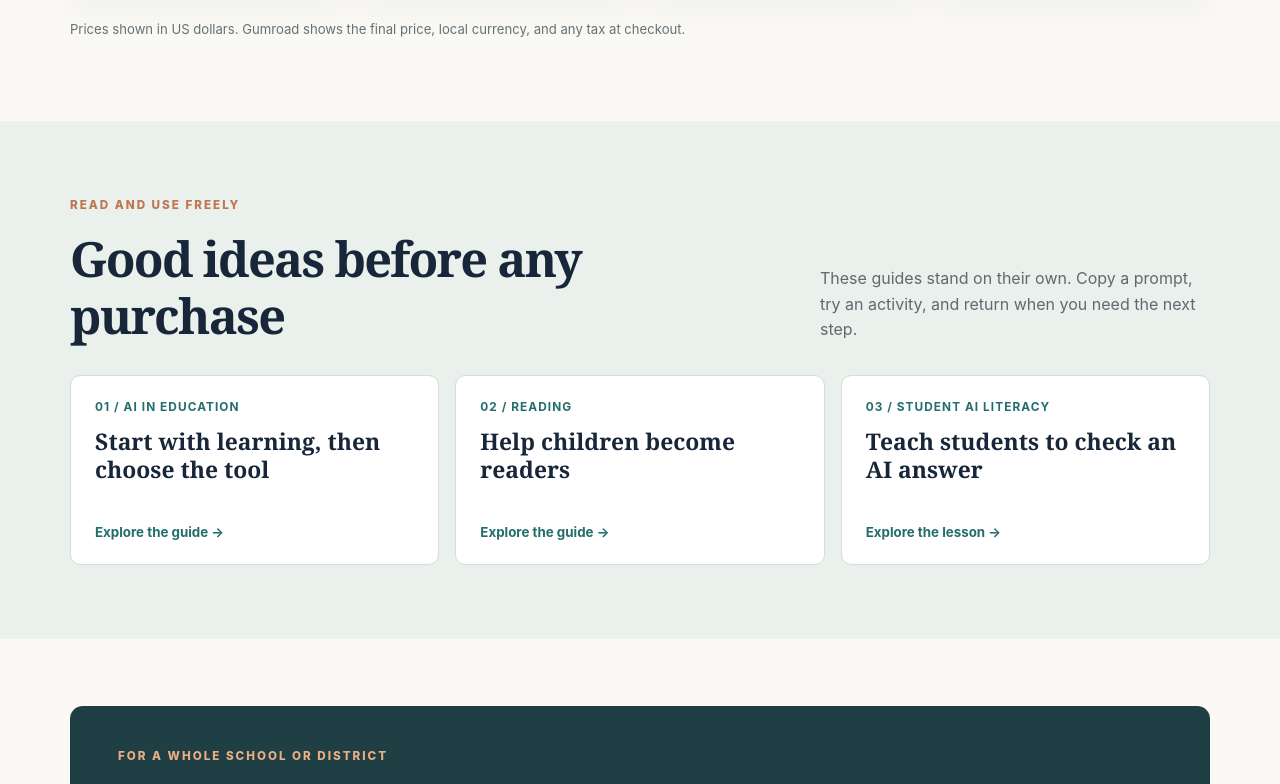
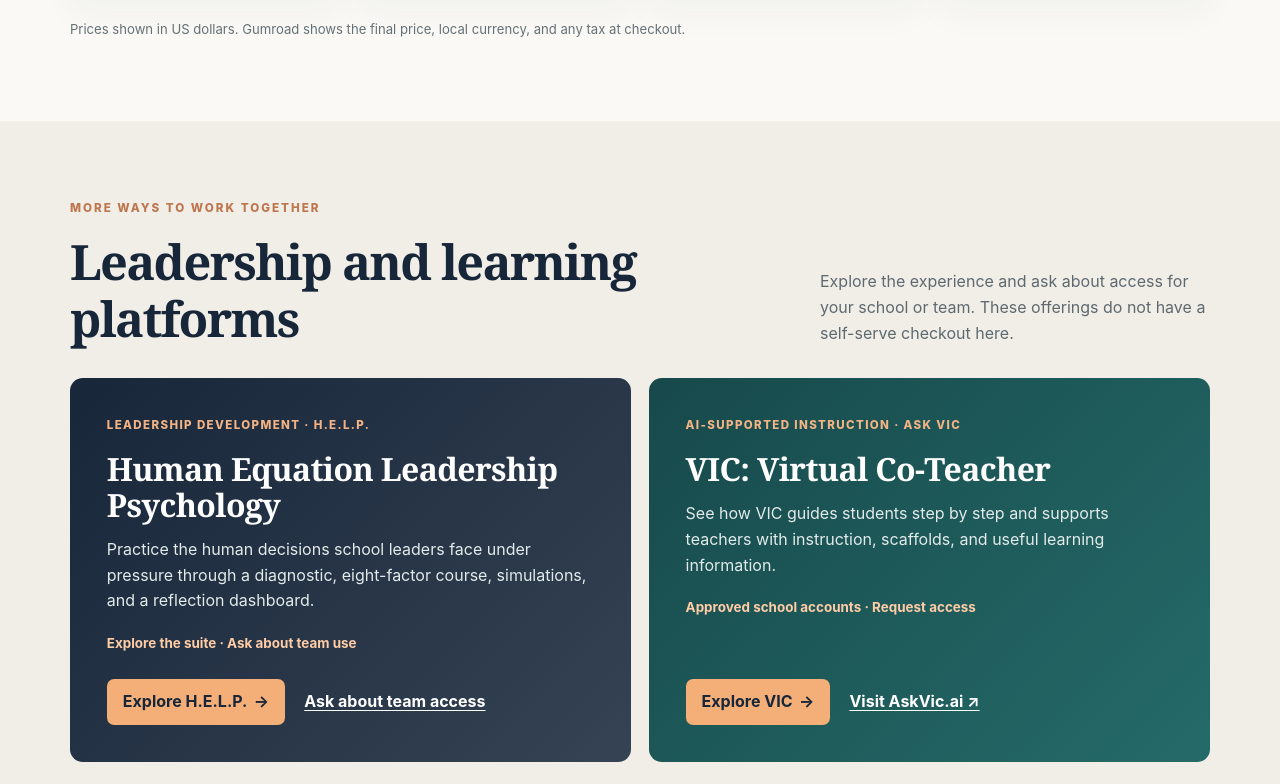
Before and after one commit to DrRobF/rob-furman-portfolio, a Next.js app: page /resources in a window 1280 px wide. Shown: the part 1495-2279 px from the top of the page. Built offline with nearby package versions, Linux system fonts and the light colour scheme.

Commit message:
Add H.E.L.P. and Ask VIC to resource store (#449)
* Add H.E.L.P. and Ask VIC to store

* Style H.E.L.P. and Ask VIC store cards

```diff
--- a/app/resources/page.js
+++ b/app/resources/page.js
@@ -5,7 +5,7 @@
 
 export const metadata = {
   title: 'Educator Resources & Digital Toolkits | Dr. Rob Furman',
-  description: 'Shop Dr. Rob Furman’s digital resources for school leadership, practical AI, difficult conversations, and creative classrooms. Explore the details here, then check out securely on Gumroad.',
+  description: 'Explore Dr. Rob Furman’s educator store: digital downloads, the H.E.L.P. leadership suite, and Ask VIC, a virtual co-teacher for schools.',
   alternates: { canonical: 'https://www.drrobfurman.com/resources' },
 };
 
@@ -16,13 +16,13 @@
         <div className="container">
           <p className={styles.eyebrow}>Dr. Rob Furman’s resource store</p>
           <h1>Tools for the real work of education.</h1>
-          <p className={styles.heroLead}>A decision to make. A conversation to prepare for. A lesson to teach. Find a resource you can put to work, then come back when the next challenge arrives.</p>
+          <p className={styles.heroLead}>A decision to make. A conversation to prepare for. A lesson to teach. Find downloads, leadership practice, and AI-supported learning tools you can put to work.</p>
           <div className={styles.heroActions}>
             <a className={styles.primaryButton} href="#shop">Explore the resources</a>
             <Link className={styles.outlineButton} href="#free-guides">Start with a free guide</Link>
           </div>
           <div className={styles.heroDetails} aria-label="Store details">
-            <span>Instant digital downloads</span><span>Editable tools</span><span>Created by a practicing school leader</span>
+            <span>Instant digital downloads</span><span>School tools and platforms</span><span>Created by a practicing school leader</span>
           </div>
         </div>
       </section>
@@ -55,6 +55,37 @@
         </div>
       </section>
 
+      <section className={styles.platformSection} id="platforms" aria-labelledby="platform-title">
+        <div className="container">
+          <div className={styles.sectionHeading}>
+            <div><p className={styles.eyebrow}>More ways to work together</p><h2 id="platform-title">Leadership and learning platforms</h2></div>
+            <p>Explore the experience and ask about access for your school or team. These offerings do not have a self-serve checkout here.</p>
+          </div>
+          <div className={styles.platformGrid}>
+            <article className={`${styles.platformCard} ${styles.helpCard}`}>
+              <p className={styles.platformKicker}>Leadership development · H.E.L.P.</p>
+              <h3>Human Equation Leadership Psychology</h3>
+              <p>Practice the human decisions school leaders face under pressure through a diagnostic, eight-factor course, simulations, and a reflection dashboard.</p>
+              <p className={styles.platformStatus}>Explore the suite · Ask about team use</p>
+              <div className={styles.platformActions}>
+                <Link href="/human-equation-suite" className={styles.platformPrimary}>Explore H.E.L.P. <span aria-hidden="true">→</span></Link>
+                <Link href="/contact" className={styles.platformSecondary}>Ask about team access</Link>
+              </div>
+            </article>
+            <article className={`${styles.platformCard} ${styles.vicCard}`}>
+              <p className={styles.platformKicker}>AI-supported instruction · Ask VIC</p>
+              <h3>VIC: Virtual Co-Teacher</h3>
+              <p>See how VIC guides students step by step and supports teachers with instruction, scaffolds, and useful learning information.</p>
+              <p className={styles.platformStatus}>Approved school accounts · Request access</p>
+              <div className={styles.platformActions}>
+                <Link href="/vic" className={styles.platformPrimary}>Explore VIC <span aria-hidden="true">→</span></Link>
+                <a href="https://askvic.ai" target="_blank" rel="noopener noreferrer" className={styles.platformSecondary}>Visit AskVic.ai <span aria-hidden="true">↗</span></a>
+              </div>
+            </article>
+          </div>
+        </div>
+      </section>
+
       <section className={styles.freeSection} id="free-guides" aria-labelledby="free-title">
         <div className="container">
           <div className={styles.sectionHeading}>
--- a/app/resources/resources.module.css
+++ b/app/resources/resources.module.css
@@ -32,6 +32,20 @@
 .cardLink { color: #186d70; font-size: .86rem; font-weight: 750; text-align: right; line-height: 1.3; }
 .cardLink:hover, .allLink:hover, .relatedLink:hover { text-decoration: underline; text-underline-offset: .2em; }
 .priceNote { margin-top: 1.2rem; font-size: .82rem; color: #667177; }
+.platformSection { padding: 4.8rem 0; background: #f1eee7; }
+.platformGrid { display: grid; grid-template-columns: repeat(2, minmax(0, 1fr)); gap: 1.1rem; }
+.platformCard { display: flex; flex-direction: column; min-height: 345px; border-radius: .8rem; padding: clamp(1.6rem, 3vw, 2.3rem); color: #f9f8f2; }
+.helpCard { background: linear-gradient(135deg, #172639, #354354); }
+.vicCard { background: linear-gradient(135deg, #17494b, #256b69); }
+.platformKicker { color: #f4b384; text-transform: uppercase; letter-spacing: .12em; font-size: .72rem; font-weight: 800; margin-bottom: 1rem; }
+.platformCard h3 { color: #fff; font-family: Georgia, 'Times New Roman', serif; font-size: clamp(1.7rem, 2.5vw, 2.4rem); line-height: 1.12; margin-bottom: .9rem; }
+.platformCard > p:not(.platformKicker) { max-width: 520px; line-height: 1.6; color: #e2ebea; }
+.platformCard .platformStatus { color: #ffcca6 !important; font-size: .84rem; font-weight: 750; margin-top: 1.2rem; }
+.platformActions { display: flex; align-items: center; flex-wrap: wrap; gap: .8rem 1.2rem; margin-top: auto; padding-top: 1.5rem; }
+.platformPrimary, .platformSecondary { font-weight: 750; line-height: 1.3; }
+.platformPrimary { display: inline-flex; align-items: center; gap: .4rem; background: #f4ae78; color: #172639; padding: .8rem 1rem; border-radius: .45rem; }
+.platformPrimary:hover { background: #ffd0a5; }
+.platformSecondary { color: #fff; text-decoration: underline; text-underline-offset: .2em; }
 .freeSection { padding: 4.6rem 0; background: #eaf0ec; }
 .guideGrid { display: grid; grid-template-columns: repeat(3, minmax(0, 1fr)); gap: 1rem; }
 .guideGrid a { display: flex; flex-direction: column; min-height: 190px; padding: 1.5rem; border-radius: .65rem; background: #fff; border: 1px solid #d2ded6; }
@@ -84,13 +98,13 @@
 .miniCard small { color: #a05638; text-transform: uppercase; letter-spacing: .08em; font-weight: 800; }
 .miniCard strong { font-family: Georgia, 'Times New Roman', serif; color: #172639; font-size: 1.12rem; }
 .miniCard b { color: #186d70; margin-left: auto; padding-right: .5rem; }
-.primaryButton:focus-visible, .outlineButton:focus-visible, .cardImageLink:focus-visible, .cardLink:focus-visible, .guideGrid a:focus-visible, .miniCard:focus-visible { outline: 3px solid #e7a66b; outline-offset: 3px; }
+.primaryButton:focus-visible, .outlineButton:focus-visible, .cardImageLink:focus-visible, .cardLink:focus-visible, .guideGrid a:focus-visible, .miniCard:focus-visible, .platformPrimary:focus-visible, .platformSecondary:focus-visible { outline: 3px solid #e7a66b; outline-offset: 3px; }
 @media (max-width: 1050px) { .productGrid { grid-template-columns: repeat(2,minmax(0,1fr)); } .cardBody h3 { min-height: 0; } }
 @media (max-width: 760px) {
   .hero { padding: 4.2rem 0 2.6rem; }
   .heroDetails span + span::before { margin-right: .65rem; }
   .sectionHeading, .closingPanel { align-items: start; flex-direction: column; }
-  .guideGrid, .detailLayout, .detailColumns { grid-template-columns: 1fr; }
+  .guideGrid, .platformGrid, .detailLayout, .detailColumns { grid-template-columns: 1fr; }
   .detailImageWrap { max-width: 620px; }
   .closingPanel { padding: 2rem; }
   .closingActions { width: 100%; }
@@ -98,7 +112,7 @@
 }
 @media (max-width: 550px) {
   .productGrid, .miniGrid { grid-template-columns: 1fr; }
-  .shopSection, .freeSection, .detailContent, .moreSection { padding: 3.4rem 0; }
+  .shopSection, .platformSection, .freeSection, .detailContent, .moreSection { padding: 3.4rem 0; }
   .heroDetails { display: grid; gap: .45rem; }
   .heroDetails span + span::before { content: none; }
   .heroActions { align-items: stretch; flex-direction: column; }
```
